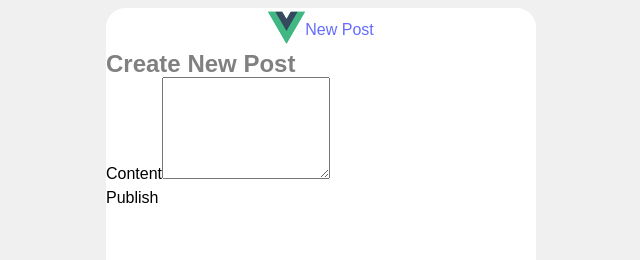
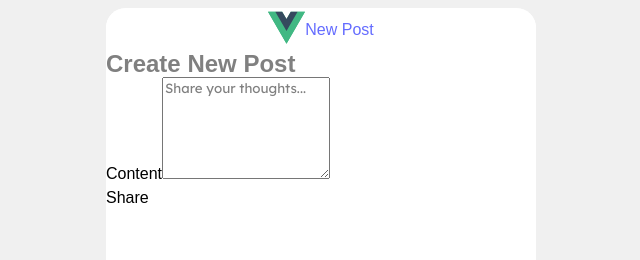
Before and after one commit to denisfelst/kwik-post-uoc, a Vue app: page /post/form in a window 1280 px wide. Shown: the top 260 px of the page, without its empty margins (319-959 px from the left). Built offline with nearby package versions, Linux system fonts and the light colour scheme; sample sign-in values are in the browser's storage.

Commit message:
add sharing new post, logout btn

```diff
--- a/src/views/PostDetail.vue
+++ b/src/views/PostDetail.vue
@@ -142,9 +142,9 @@ const handleReply = async () => {
     await api.post(`/post/${post.value.id}/reply`, {
       content: replyContent.value,
     });
-    // Refresh post data to get new reply
+
     await fetchPost();
-    // Reset reply form
+
     cancelReply();
   } catch (err) {
     console.error("Error submitting reply:", err);
--- a/src/views/PostForm.vue
+++ b/src/views/PostForm.vue
@@ -9,11 +9,13 @@
           id="content"
           v-model="content"
           rows="6"
-          :placeholder="isLoading ? 'Loading post...' : ''"
+          :placeholder="
+            isLoading ? 'Loading post...' : 'Share your thoughts...'
+          "
           required
         ></textarea>
       </div>
-      <button type="submit">{{ isEditing ? "Update" : "Publish" }}</button>
+      <button type="submit">{{ isEditing ? "Update" : "Share" }}</button>
     </form>
   </div>
 </template>
@@ -24,6 +26,8 @@ import { useRoute, useRouter } from "vue-router";
 import api from "../api/axios";
 
 const route = useRoute();
+const router = useRouter();
+
 const content = ref("");
 const error = ref(false);
 const isEditing = ref(false);
@@ -44,10 +48,15 @@ onMounted(async () => {
 const handleSubmit = async () => {
   try {
     const body = { content: content.value };
-    await api.put(`/post/${route.params.id}`, body);
+    if (isEditing.value) {
+      await api.put(`/post/${route.params.id}`, body);
+    } else {
+      await api.post("/post", { content: content.value });
+    }
+    router.push("/");
   } catch (err) {
     error.value = true;
-    console.error("Error editing post: ", err);
+    console.error("Error handling post: ", err);
   }
 };
 </script>
--- a/src/views/Profile.vue
+++ b/src/views/Profile.vue
@@ -1,5 +1,9 @@
 <template>
   <div class="profile">
+    <div v-if="route.params.username === authStore.user.username">
+      <button @click="handleLogout">logout</button>
+    </div>
+
     <!-- Loading state -->
     <div v-if="isLoadingMore">Loading posts...</div>
 
@@ -47,13 +51,14 @@
 
 <script setup>
 import { ref, onMounted } from "vue";
-import { useRoute } from "vue-router";
+import { useRoute, useRouter } from "vue-router";
 import api from "../api/axios";
 import { useAuthStore } from "../stores/auth";
 
 const limit = 10;
 
 const route = useRoute();
+const router = useRouter();
 const authStore = useAuthStore();
 
 const profile = ref(null);
@@ -100,6 +105,11 @@ const loadPosts = async () => {
   }
 };
 
+const handleLogout = () => {
+  authStore.logout();
+  router.push("/");
+};
+
 onMounted(() => {
   loadPosts();
 });
```
